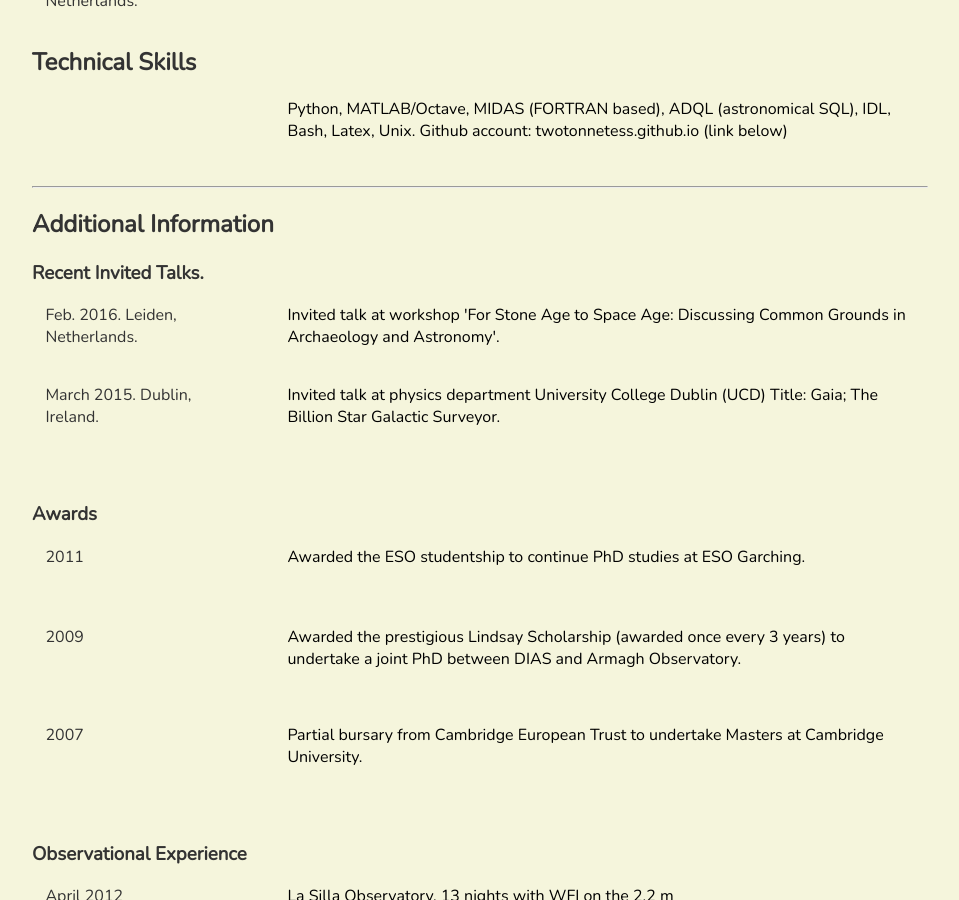
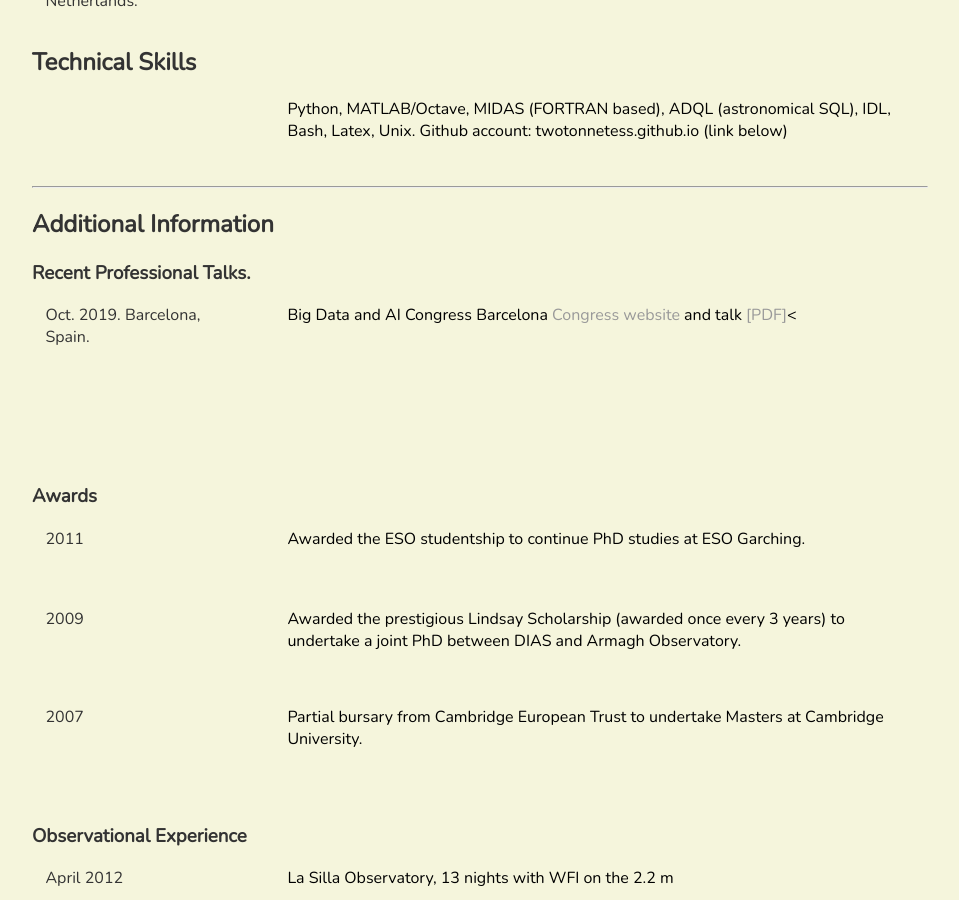
Before and after one commit to twotonnetess/twotonnetess.github.io, a Jekyll site: the page built from cv/index.html, in a window 1280 px wide and 900 px high, scrolled down 2949 px. Shown: the whole window, without its empty margins (160-1119 px from the left). Built offline with Jekyll 4.4.1, drawn with Linux system fonts in a browser that asks for light colours.

Commit message:
Added big data congress talk

```diff
--- a/cv/index.html
+++ b/cv/index.html
@@ -315,19 +315,15 @@ Skills:  Algorithm implementation and development.
 
 <h2> Additional Information </h2>
 
-<h3> Recent Invited Talks. </h3>
+<h3> Recent Professional Talks. </h3>
 <div class="group_cv">
-    <date_place> Feb. 2016. Leiden, Netherlands.
+    <date_place> Oct. 2019. Barcelona, Spain.
     </date_place> <place_details>
-     Invited talk at workshop 'For Stone Age to Space Age: Discussing Common Grounds in Archaeology and Astronomy'.
+    Big Data and AI Congress Barcelona  <a href="https://bigdatacongress.barcelona/en/contents-2019/">Congress website</a> and talk <a href="8.Sesion_SuccessStories2.pdf">[PDF]</a><
     </br>
     </place_details>
 </div>
-<div class="group_cv">
-    <date_place> March 2015. Dublin, Ireland.
-    </date_place> <place_details>
-     Invited talk at physics department University College Dublin (UCD) Title: Gaia; The Billion Star Galactic Surveyor. </place_details>
-</br>
+
 </div>
 
 <h3> Awards </h3>
```
